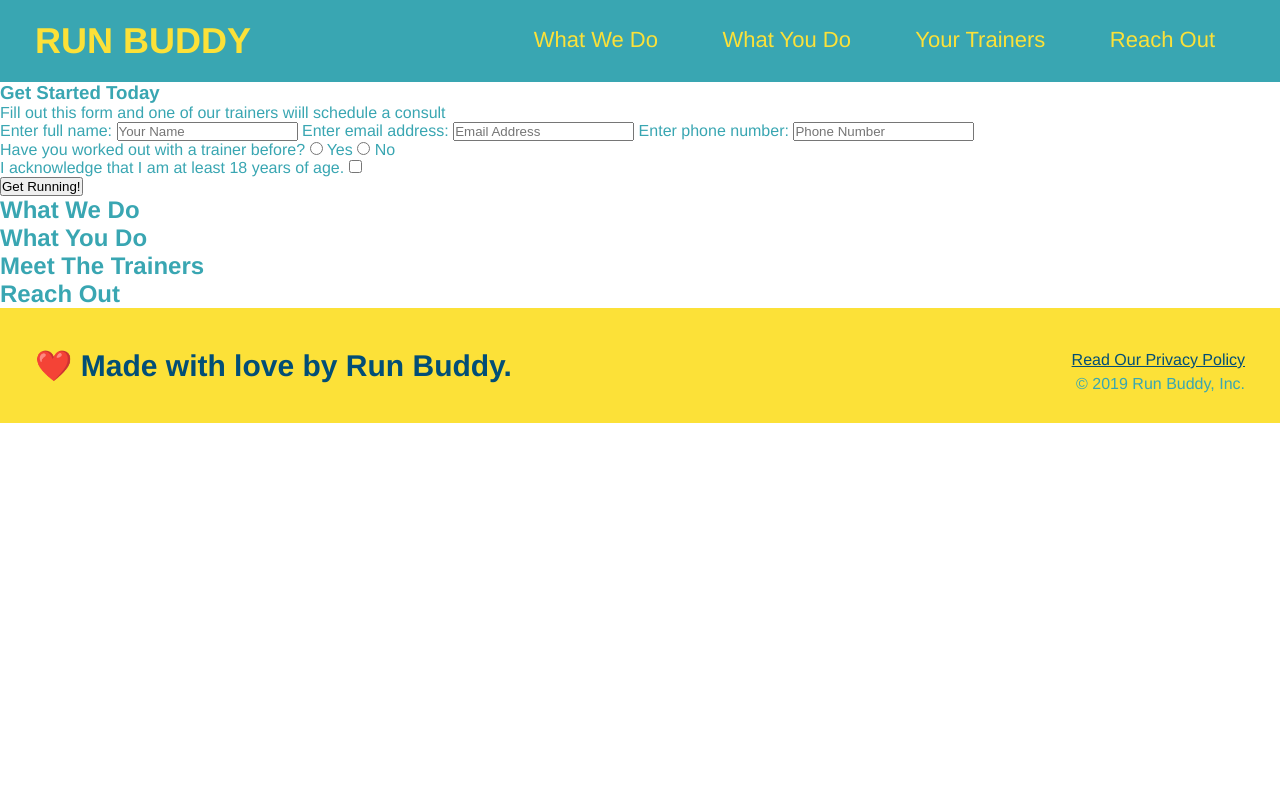
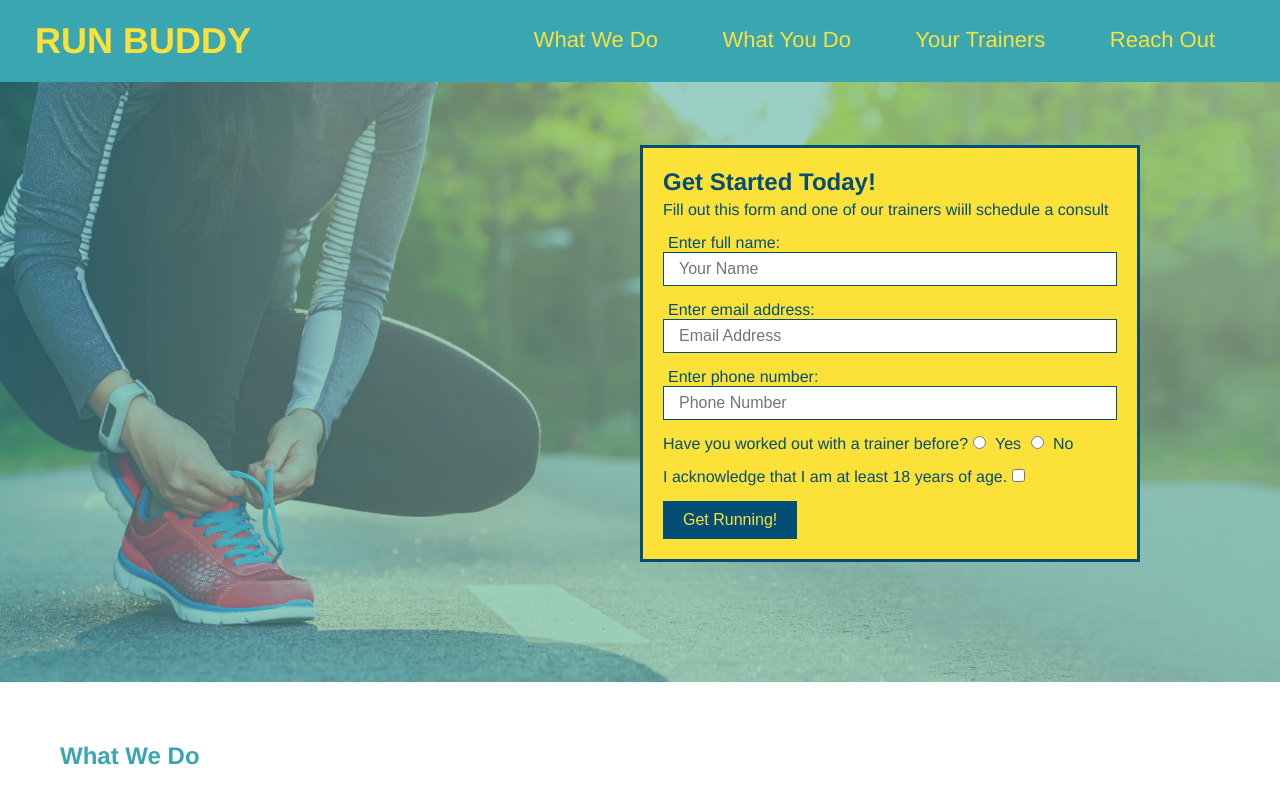
Before and after one commit to Marti369/run-buddy, a plain HTML site: page index.html in a window 1280 px wide. Shown: the top 800 px of the page. Drawn offline with Linux system fonts and the light colour scheme.

Commit message:
Style hero form complete

```diff
--- a/assets/css/style.css
+++ b/assets/css/style.css
@@ -75,3 +75,61 @@ footer {
  footer a {
      color: #024e76;
  }
+
+ section {
+     padding:60px;
+ }
+
+ /* Hero Style Start */
+ .hero {
+     background-image: url("../images/hero-bg.jpg");
+     height: 600px;
+     background-size: cover;
+     background-position: center;
+     position: relative;
+ }
+
+ /* Div Styling Hero */
+
+ .hero-form {
+     color: #024e76;
+     background-color: #fce138;
+     padding: 20px;
+     width: 500px;
+     border-style: solid;
+     border-width: 3px;
+     border-color: #024e76;
+     position: absolute;
+     bottom: 120px;
+     right: 140px;
+ }
+
+ .hero-form h3 {
+     margin: 0px;
+     font-size: 24px;
+ }
+ .hero-form p {
+     margin: 5px 0 15px 0;
+ }
+
+ .form-input {
+     border: 1px solid #024e76;
+     display: block;
+     padding: 7px 15px;
+     font-size: 16px;
+     color: #024e76;
+     width: 100%;
+     margin-bottom: 15px;
+ }
+
+ .hero-form label {
+     margin: 0 5px;
+ }
+
+ .hero-form button {
+     color: #fce138;
+     background-color: #024e76;
+     border: none;
+     padding: 10px 20px;
+     font-size: 16px;
+ }
--- a/index.html
+++ b/index.html
@@ -34,21 +34,21 @@
         </header>
 
         <!-- hero/jumbotron Banner or Billboard-->
-    <section>
-        <div>
-            <h3>Get Started Today</h3>
+    <section class="hero">
+        <div class="hero-form">
+            <h3>Get Started Today!</h3>
             <p>Fill out this form and one of our trainers wiill schedule a consult</p>
             <!-- This is th Form element it is inside the div because it is going to be inside the box -->
             <form>
                 <!--Ask to enter name and then create a box for input-->
                 <label for="name">Enter full name:</label>
-                <input type="text" placeholder= "Your Name" name="name" id="name" />
+                <input type="text" placeholder= "Your Name" name="name" id="name" class="form-input"/>
 
                 <label for="email">Enter email address:</label>
-                <input type="email" placeholder="Email Address" name="email" id="email" />
+                <input type="email" placeholder="Email Address" name="email" id="email" class="form-input"/>
 
                 <label for="phone">Enter phone number:</label>
-                <input type="tel" placeholder="Phone Number" name="phone" id="phone" />
+                <input type="tel" placeholder="Phone Number" name="phone" id="phone" class="form-input"/>
 
                 <p>Have you worked out with a trainer before?
                     <input type="radio" name="trainer-confirm" id="trainer-yes" />
```
Also changed, not shown: assets/images/hero-bg.jpg (added).
